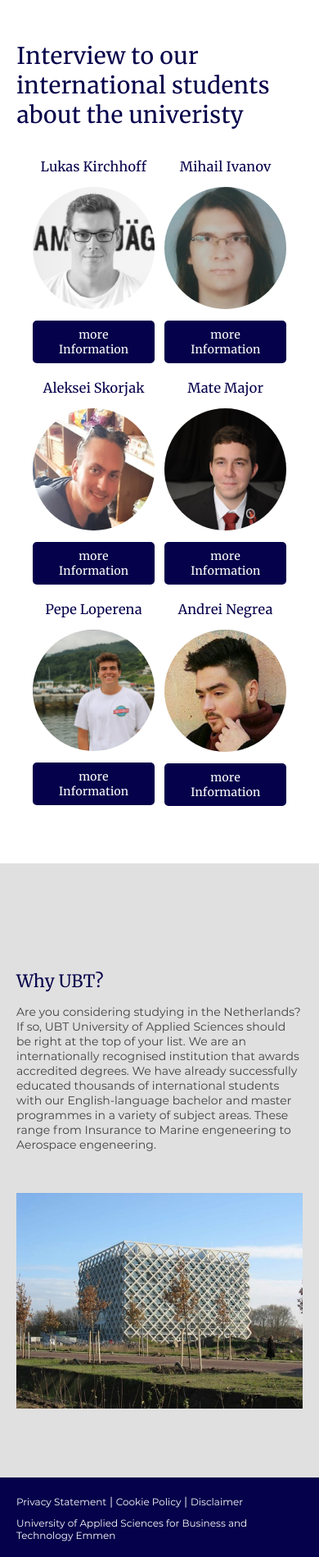
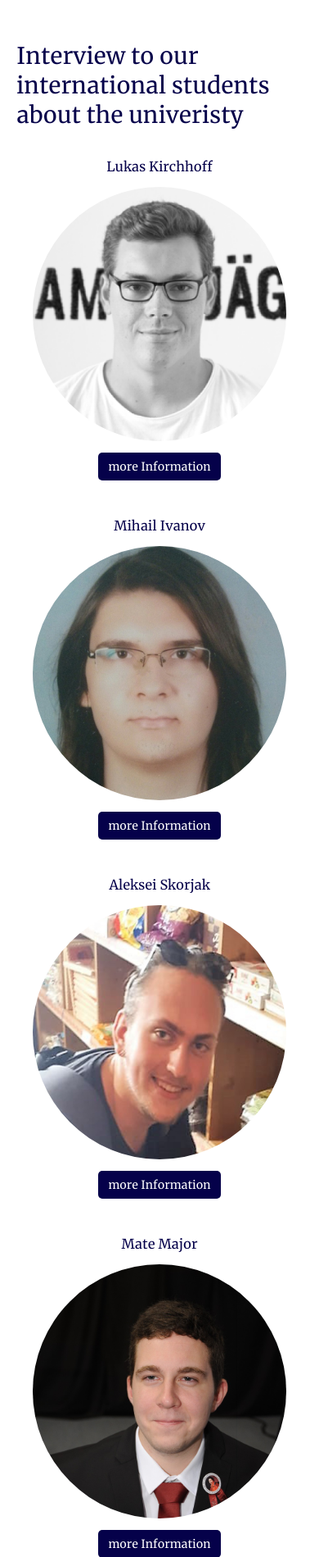
Before and after one commit to lukas-kirchhoff/Professional-Website, a PHP site: page /html/whyUBT.html in a window 390 px wide. Shown: the part 180-2079 px from the top of the page at 82% size. Run offline with PHP 8.4, Linux system fonts and the light colour scheme.

Commit message:
improved interview responsivenes

```diff
--- a/css/responsive.css
+++ b/css/responsive.css
@@ -17,7 +17,8 @@
     .content__leftside--30,
     .content__rightside,
     .content__leftside,
-    .content__rightside--35 {
+    .content__rightside--35,
+    .content__rightside--30 {
         width: 100%;
         margin-top: 50px;
     }
@@ -82,4 +83,11 @@
         justify-content: space-between;
         grid-row-gap: 20px;
     }
+
+    .interview__wrapper {
+        display: grid;
+        grid-template-columns: 100%;
+        justify-content: space-between;
+        grid-row-gap: 45px;
+    }
 }
```
